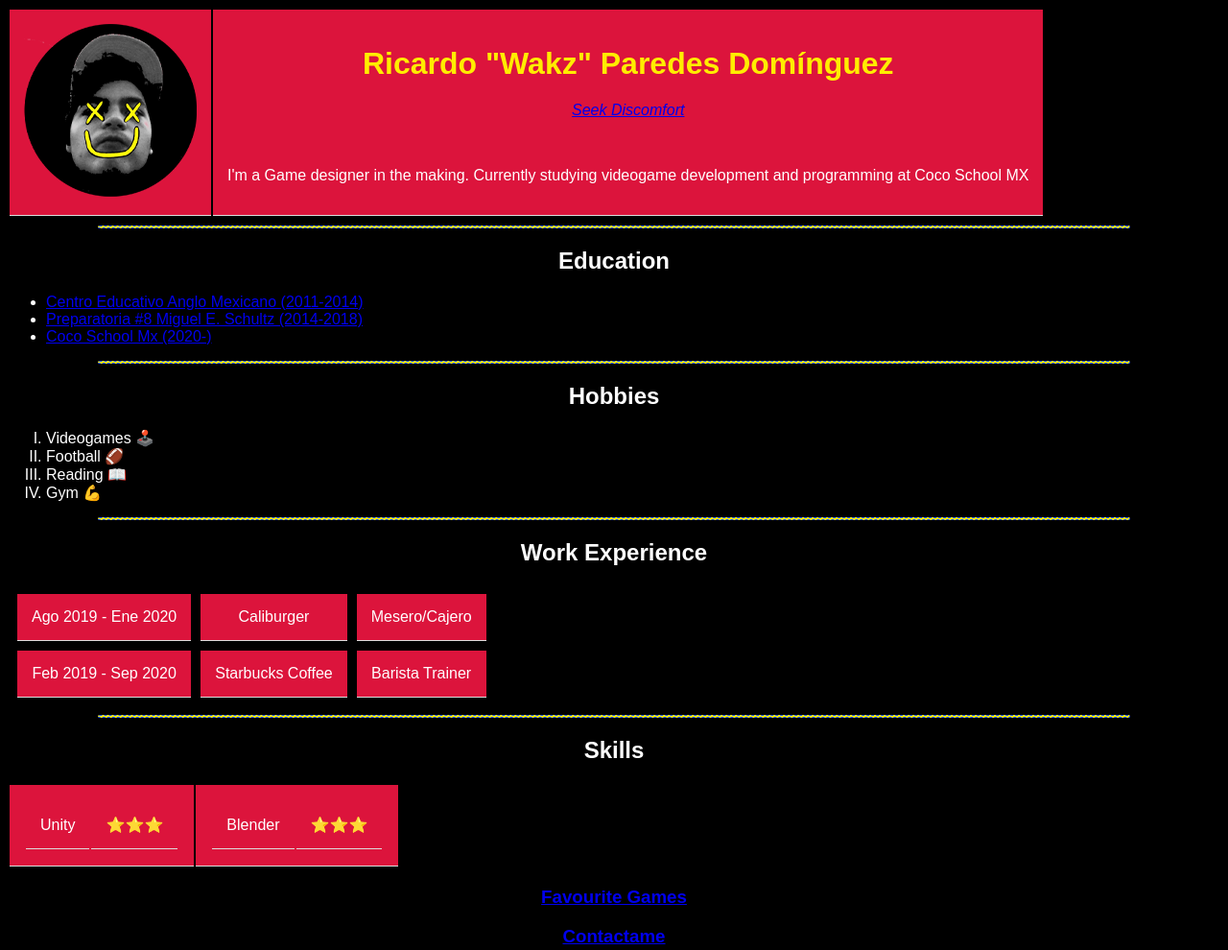
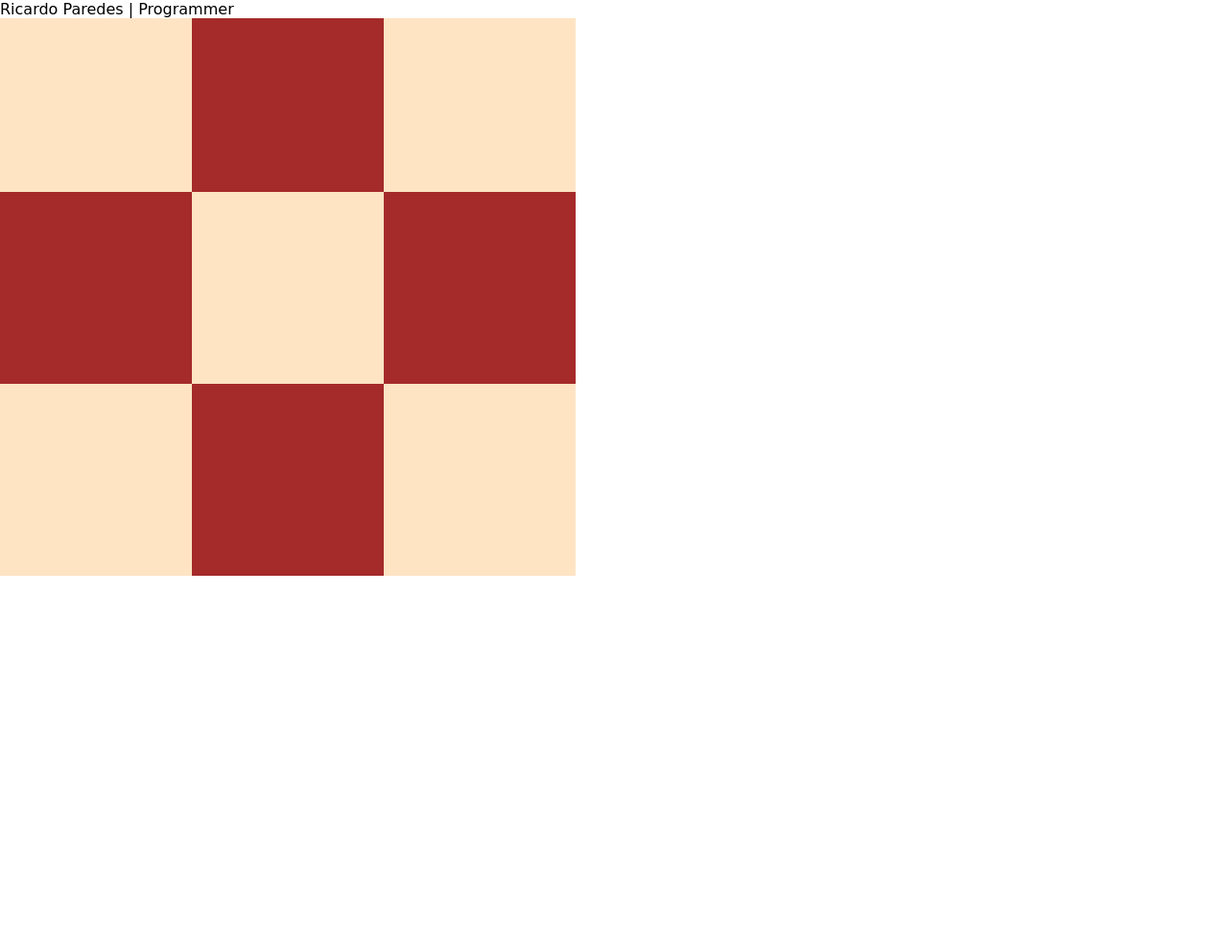
Before and after one commit to DevWakz/Clase1, a plain HTML site: page Index.html in a window 1280 px wide. Shown: the whole page at 96% size. After the commit the page ends 800 px from the top, so only its background shows below. Drawn offline with Linux system fonts and the light colour scheme; a web font is replaced by a local one.

Commit message:
ChessClase

```diff
--- a/CSS/Styles.css
+++ b/CSS/Styles.css
@@ -1,55 +1,101 @@
-body {
-    background-color: #000;
+body{
+    font-family: 'Abril Fatface', cursive;
+    font-family: 'EB Garamond', serif;
+    font-family: 'Lobster', cursive;
+    font-family: 'Space Grotesk', sans-serif;
+    font-family: 'Zeyada', cursive;
+    margin: 0;
+}
+h1{
+    margin: 0;
+    font-family: 'Lobster', cursive;
+}
+h2{
+    margin: 0;
+    font-family: 'EB Garamond', serif;
+}
+h3{
+    margin: 0;
+    font-family: 'Abril Fatface', cursive;
 }
 
-hr {
-    border: 1px dotted #ff0000;
-    border-style: none none dotted;
-    color: #fff;
 
-    height: 1px;
-    background-color: yellow;
-    border-style: solid;
-    border-radius:  5px;
-    width: 85%;
+.topLeft-container{
+    height:200px;
+    background-color: bisque;
+    width: 200px;
+    position: absolute;
+
+}
+.topMid-container{
+    height:200px;
+    background-color: brown;
+    width: 200px;
+    position: absolute;
+    left: 200px;
+
+}
+.topRight-container{
+    height:200px;
+    background-color: bisque;
+    width: 200px;
+    position: absolute;
+    left: 400px;
 }
 
-h1 {
-    color:  #FFED00;
-}
-h2{
-    color: white;
-}
-h3{
-    color: yellow;
+
+.midLeft-container{
+    height:200px;
+    background-color: brown;
+    width: 200px;
+    position: absolute;
+    top: 200px;
 }
 
-p {
-    color: white;
+.mid-container{
+    height:200px;
+    background-color: bisque;
+
+    width: 200px;
+    position: absolute;
+    top: 200px;
+    left: 200px;
+
 }
-li{
-    color: white;
-}
-td{
-    color: white;
+.midRight-container{
+    height:200px;
+    background-color: brown;
+
+    width: 200px;
+    position: absolute;
+    top: 200px;
+    left: 400px;
 }
 
-    th, td {
-        background-color: crimson;
-        color: white;
-        padding: 15px;
-        text-align: center;
-        border-bottom: 1px solid #ddd;
+.botLeft-container{
+    height:200px;
+    background-color: bisque;
+    width: 200px;
+    position: absolute;
+    top: 400px;
+}
 
-    }
+.botMid-container{
+    height:200px;
+    background-color: brown;
 
-    tr:hover {background-color: crimson;}
+    width: 200px;
+    position: absolute;
+    top: 400px;
+    left: 200px;
 
-    body, h1, h2, h3, h4, h5, h6 {
-        font-family: Arial, Helvetica, sans-serif;
-      }
-.chido{
-    background-color: #FFED00;
-    border-style: dashed;
-    border-color: rgb(27, 88, 255);
 }
+.botRight-container{
+    height:200px;
+    background-color: bisque;
+
+    width: 200px;
+    position: absolute;
+    top: 400px;
+    left: 400px;
+}
--- a/Index.html
+++ b/Index.html
@@ -2,86 +2,35 @@
 <html lang = "en">
 <head>
 	<meta charset="UTF-8"
-	<title></title>
+	<title>Ricardo Paredes | Programmer</title>
 	<link rel="Stylesheet" href="CSS/Styles.css">
 	<link rel="icon" href="Images/favicon (1).ico"
+	<link rel="preconnect" href="https://fonts.googleapis.com">
+	<link rel="preconnect" href="https://fonts.gstatic.com" crossorigin>
+	<link href="https://fonts.googleapis.com/css2?family=Abril+Fatface&family=EB+Garamond:ital,wght@1,500&family=Lobster&family=Space+Grotesk&family=Zeyada&display=swap" rel="stylesheet">
 </head>
 <body>
-	<table>
-		<tr>
-			<td><img src="Images/Wakz 3.0.png" alt="WakzPNG"></td>
+
+	<div class="topLeft-container"></div>
+
+	<div class="topMid-container"></div>
+
+	<div class="topRight-container"></div>
+
+	<div class="midLeft-container"></div>
+
+	<div class="mid-container"></div>
+
+	<div class="midRight-container"></div>
+
+	<div class="botLeft-container"></div>
+
+	<div class="botMid-container"></div>
+
+	<div class="botRight-container"></div>
 
 
-			<td>
-				<h1 >Ricardo "Wakz" Paredes Domínguez</h1>
-				<!--Paragraph-->
-				<p><em><a  target="_blank"  href="https://devwakz.wordpress.com">Seek Discomfort</a> </em></p>
-				<!--Space-->
-				<br>
-				<p>I'm a Game designer in the making. Currently studying videogame development and programming at Coco School MX</p>
-			</td>
-		</tr>
-	</table>
 
-	<!--Header-->
 
-	<!--Line-->
-	<hr class="chido">
-	<h2><center>Education</center></h2>
-	<!-- Bullet List -->
-	<ul>
-		<li><a target="_blank" href="https://www.ceam.edu.mx">Centro Educativo Anglo Mexicano (2011-2014)</a></li>
-		<li><a  target="_blank" href="http://prepa8.unam.mx/p8/">Preparatoria #8 Miguel E. Schultz (2014-2018)</a></li>
-		<li><a  target="_blank" href="https://www.cocoschool.mx/?gclid=CjwKCAiA_vKeBhAdEiwAFb_nrVd-VVzsuPL5MkZOpvFKoH_TPNjphcZiJ_C-zkMECWOc7aDKc4e0ExoCOMMQAvD_BwE" >Coco School Mx (2020-)</a></li>
-	</ul>
-	<hr class="chido">
-	<h2><center>Hobbies</center></h2>
-	<!--Number List-->
-	<ol type="I">
-		<li>Videogames 🕹️</li>
-		<li>Football 🏈</li>
-		<li>Reading 📖</li>
-		<li>Gym 💪</li>
-	</ol>
-	<hr class="chido">
-	<h2><center>Work Experience</center></h2>
-	<table cellspacing="10">
-		<tr>
-			<td> Ago 2019 - Ene 2020</td>
-			<td> Caliburger </td>
-			<td> Mesero/Cajero</td>
-		</tr>
-		<tr>
-			<td> Feb 2019 - Sep 2020</td>
-			<td> Starbucks Coffee</td>
-			<td> Barista Trainer</td>
-		</tr>
-
-	</table>
-	<hr class="chido">
-	<h2><center>Skills</center></h2>
-	<table>
-		<tr>
-			<td>
-				<table>
-					<tr>
-						<td> Unity</td>
-						<td> ⭐⭐⭐</td>
-					</tr>
-				</table>
-			</td>
-			<td>
-				<table>
-					<tr>
-						<td> Blender</td>
-						<td> ⭐⭐⭐</td>
-					</tr>
-				</table>
-			</td>
-		</tr>
-
-	</table>
-	<h3><a href="Favourite Games.html"><center> Favourite Games</center></a></h3>
-	<h3><a href="Contact.html"> <center>Contactame</center></a></h3>
 </body>
 </html>
```
